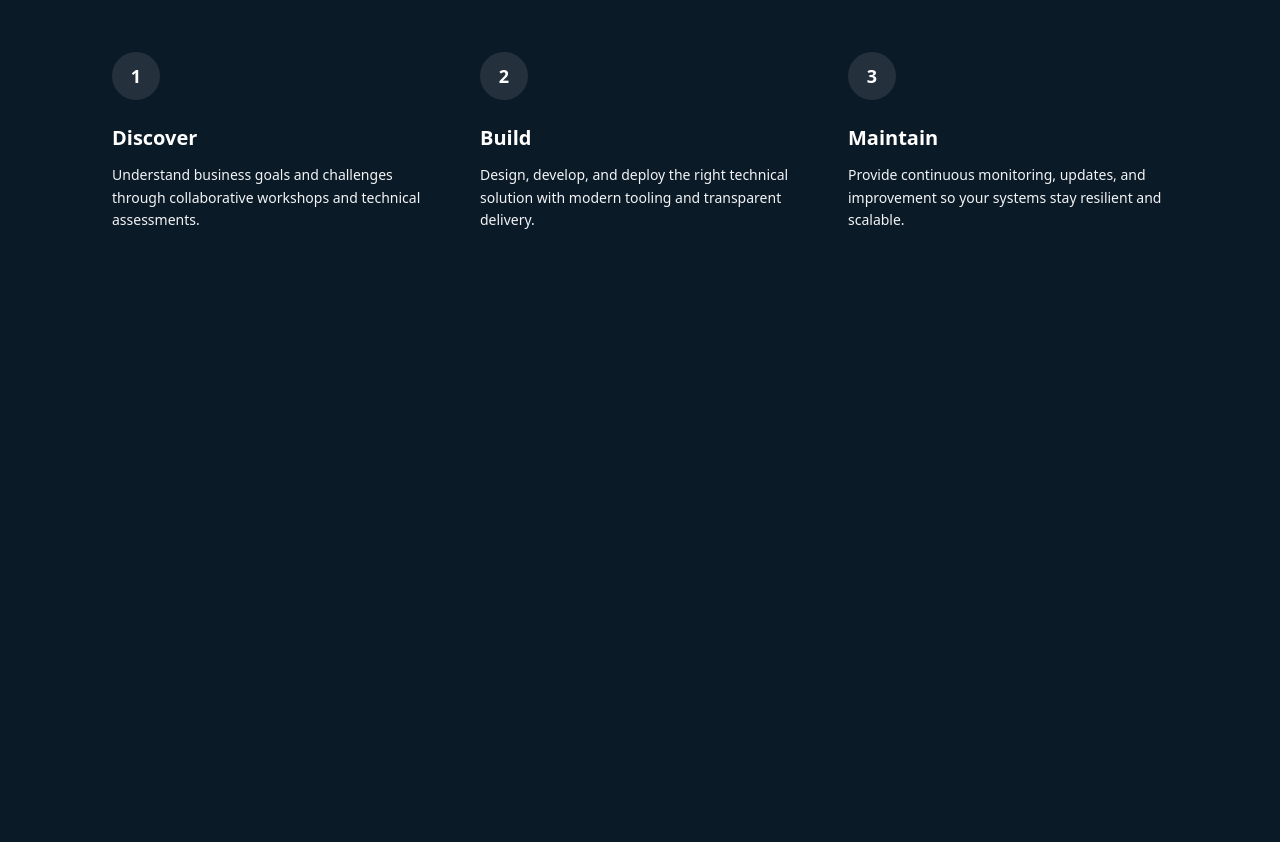
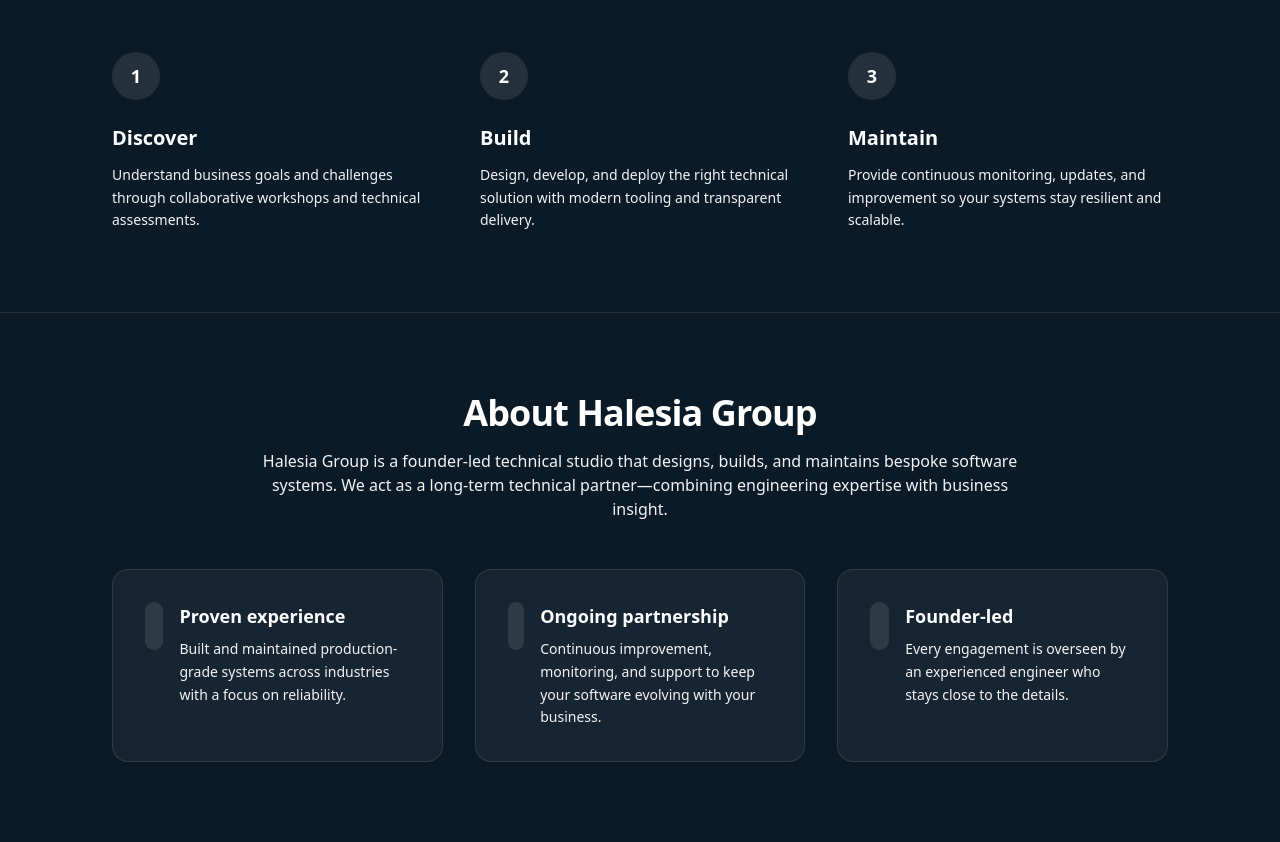
Before and after one commit to print3git/TheHalesiaGroup, a website: page index.html in a window 1280 px wide. Shown: the part 1777-2619 px from the top of the page. Before the commit the page ends 2089 px from the top, so only its background shows below. Drawn offline with nearby package versions, Linux system fonts and the light colour scheme.

Commit message:
Add About section detailing Halesia Group

```diff
--- a/index.html
+++ b/index.html
@@ -252,6 +252,49 @@
       </div>
     </section>
     <!-- How It Works section end -->
+    <!-- About section start -->
+    <section class="w-full border-t border-white/10">
+      <div class="max-w-6xl px-6 py-20 mx-auto sm:px-8 lg:px-12">
+        <div class="max-w-3xl mx-auto text-center">
+          <h2 class="text-3xl font-bold tracking-tight text-white sm:text-4xl">
+            About Halesia Group
+          </h2>
+          <p class="mt-4 text-base text-gray-100">
+            Halesia Group is a founder-led technical studio that designs, builds, and maintains bespoke software systems. We act as a long-term technical partner—combining engineering expertise with business insight.
+          </p>
+        </div>
+        <div class="grid gap-8 mt-12 md:grid-cols-3">
+          <div class="flex flex-col gap-4 p-8 border rounded-2xl border-white/10 bg-white/5 md:flex-row md:items-start">
+            <div class="hidden w-12 h-12 rounded-full bg-white/10 md:flex" aria-hidden="true"></div>
+            <div class="space-y-2">
+              <h3 class="text-lg font-semibold text-white">Proven experience</h3>
+              <p class="text-sm leading-relaxed text-gray-100">
+                Built and maintained production-grade systems across industries with a focus on reliability.
+              </p>
+            </div>
+          </div>
+          <div class="flex flex-col gap-4 p-8 border rounded-2xl border-white/10 bg-white/5 md:flex-row md:items-start">
+            <div class="hidden w-12 h-12 rounded-full bg-white/10 md:flex" aria-hidden="true"></div>
+            <div class="space-y-2">
+              <h3 class="text-lg font-semibold text-white">Ongoing partnership</h3>
+              <p class="text-sm leading-relaxed text-gray-100">
+                Continuous improvement, monitoring, and support to keep your software evolving with your business.
+              </p>
+            </div>
+          </div>
+          <div class="flex flex-col gap-4 p-8 border rounded-2xl border-white/10 bg-white/5 md:flex-row md:items-start">
+            <div class="hidden w-12 h-12 rounded-full bg-white/10 md:flex" aria-hidden="true"></div>
+            <div class="space-y-2">
+              <h3 class="text-lg font-semibold text-white">Founder-led</h3>
+              <p class="text-sm leading-relaxed text-gray-100">
+                Every engagement is overseen by an experienced engineer who stays close to the details.
+              </p>
+            </div>
+          </div>
+        </div>
+      </div>
+    </section>
+    <!-- About section end -->
     <!-- Logo header (add later) -->
     <!-- Sections go here -->
   </body>
```
